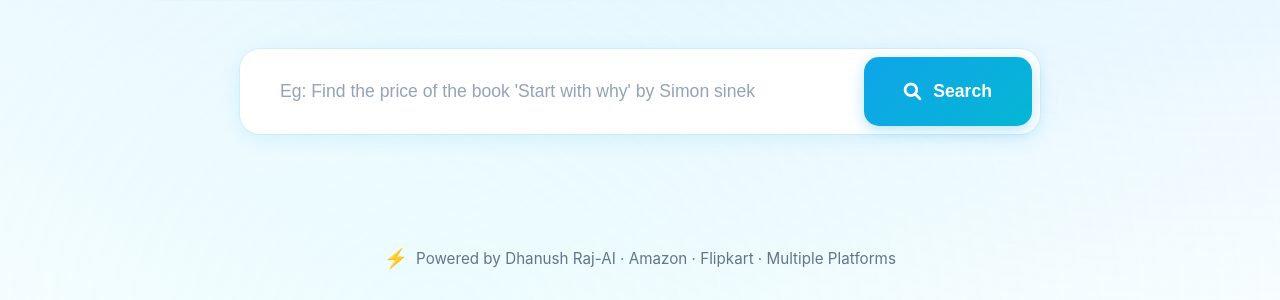
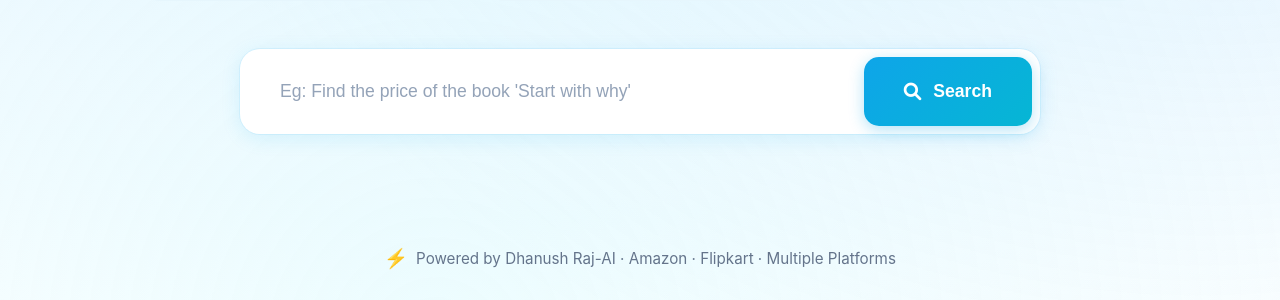
Before and after one commit to Dhanush-Raj1/Product-Search-Agent-Project, a Flask app: page / in a window 1280 px wide. Shown: the part 549-849 px from the top of the page. Run offline with Flask 3, Linux system fonts and the light colour scheme.

Commit message:
updated UI UX

```diff
--- a/templates/index.html
+++ b/templates/index.html
@@ -46,7 +46,7 @@
         <div class="search-container">
             <form method="POST" action="/" id="search-form">
                 <div class="input-group">
-                    <input type="text" id="query" name="query" placeholder="Eg: Find the price of the book 'Start with why' by Simon sinek" required>
+                    <input type="text" id="query" name="query" placeholder="Eg: Find the price of the book 'Start with why'" required>
                     <button type="submit" id="search-button">
                         <i class="fas fa-search"></i>
                         <span>Search</span>
```
